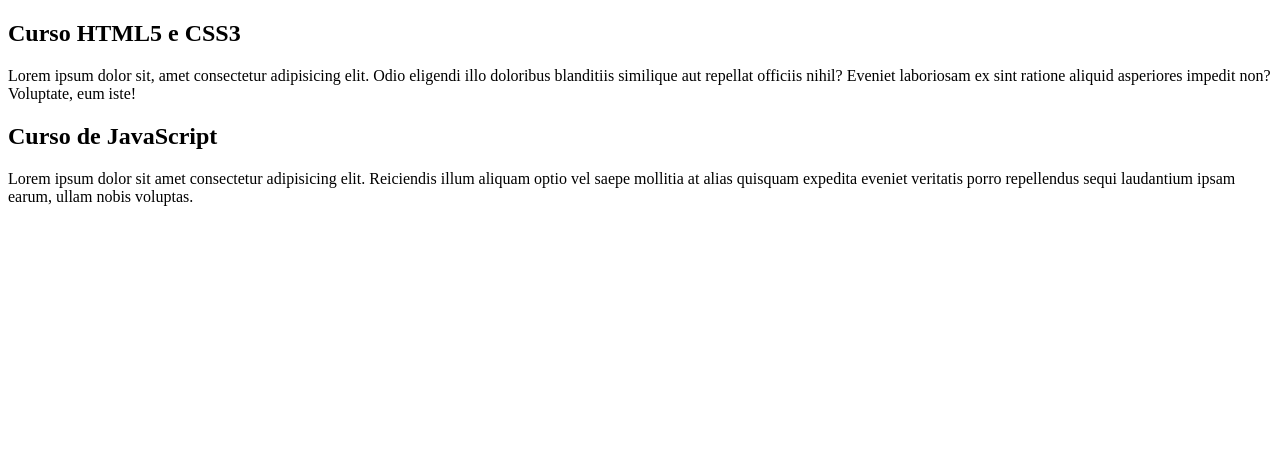
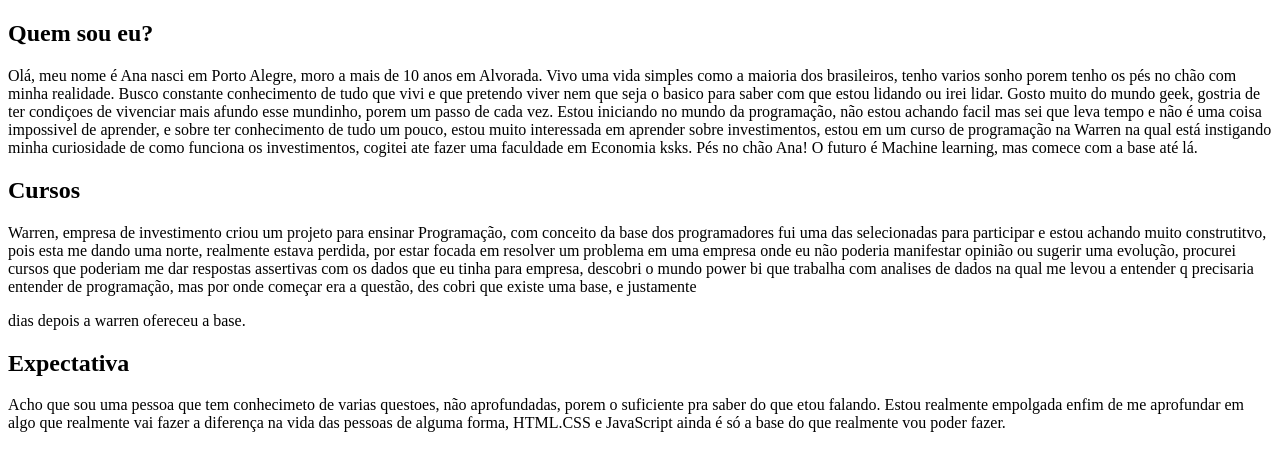
Before and after one commit to anaboteleiro/projeto-site, a plain HTML site: page index.html in a window 1280 px wide. Drawn offline with Linux system fonts and the light colour scheme.

Commit message:
Adicionei um conteudo
expliquei como descobri a base de programação

```diff
--- /dev/null
+++ b/Estilos/style.css
@@ -0,0 +1,15 @@
+* {font-family: Arial, Helvetica, sans-serif;
+    font-size: 16px;
+}
+
+body{
+    background-color: rgb(170, 170, 238);
+}
+
+main{
+    background-color: rgb(228, 156, 206);
+    width: 500px;
+    margin: auto;
+    padding: 10px;
+    box-shadow: 3px 3px 5px rgb(214, 34, 118);
+}
--- a/index.html
+++ b/index.html
@@ -4,18 +4,24 @@
     <meta charset="UTF-8">
     <meta http-equiv="X-UA-Compatible" content="IE=edge">
     <meta name="viewport" content="width=device-width, initial-scale=1.0">
-    <title>titulo do site</title>
+    <title>Ana Boteleiro</title>
 </head>
 <body>
     <main>
         <header>
             <article>
-                <h2>Curso HTML5 e CSS3</h2>
-                <p>Lorem ipsum dolor sit, amet consectetur adipisicing elit. Odio eligendi illo doloribus blanditiis similique aut repellat officiis nihil? Eveniet laboriosam ex sint ratione aliquid asperiores impedit non? Voluptate, eum iste!</p>
+                <h2>Quem sou eu?</h2>
+                <p>Olá, meu nome é Ana nasci em Porto Alegre, moro a mais de 10 anos em Alvorada.
+                    Vivo uma vida simples como a maioria dos brasileiros, tenho varios sonho porem tenho os pés no chão com minha realidade. Busco constante conhecimento de tudo que vivi e que pretendo viver nem que seja o basico para saber com que estou lidando ou irei lidar. Gosto muito do mundo geek, gostria de ter condiçoes de vivenciar mais afundo esse mundinho, porem um passo de  cada vez. Estou iniciando no mundo da programação, não estou achando facil mas sei que leva tempo e não é uma coisa impossivel de aprender, e sobre ter conhecimento de tudo um pouco, estou muito interessada em aprender sobre investimentos, estou em um curso de programação na Warren na qual está instigando minha curiosidade de como funciona os investimentos, cogitei ate fazer uma faculdade em Economia ksks. Pés no chão Ana! O futuro é Machine learning, mas comece com a base até lá.
+                </p>
             </article>
             <article>
-                <h2>Curso de JavaScript</h2>
-                <p>Lorem ipsum dolor sit amet consectetur adipisicing elit. Reiciendis illum aliquam optio vel saepe mollitia at alias quisquam expedita eveniet veritatis porro repellendus sequi laudantium ipsam earum, ullam nobis voluptas.</p>
+                <h2>Cursos</h2>
+                <p>Warren, empresa de investimento criou um projeto para ensinar Programação, com conceito da base dos programadores fui uma das selecionadas para participar e estou achando muito construtitvo, pois esta me dando uma norte, realmente estava perdida, por estar focada em resolver um problema em uma empresa onde eu não poderia manifestar opinião ou sugerir uma evolução, procurei cursos que poderiam me dar respostas assertivas com os dados que eu tinha para empresa, descobri o mundo power bi que trabalha com analises de dados na qual me levou a entender q precisaria entender de programação, mas por onde começar era a questão, des cobri que existe uma base, e justamente  </p>
+            </article>dias depois a warren ofereceu a base.
+            <article>
+                <h2>Expectativa</h2>
+                <p>Acho que sou uma pessoa que tem conhecimeto de varias questoes, não aprofundadas, porem o suficiente pra saber do que etou falando. Estou realmente empolgada enfim de me aprofundar em algo que realmente vai fazer a diferença na vida das pessoas de alguma forma, HTML.CSS e JavaScript ainda é só a base do que realmente vou poder fazer.</p>
             </article>
         </header>
     </main>
```
